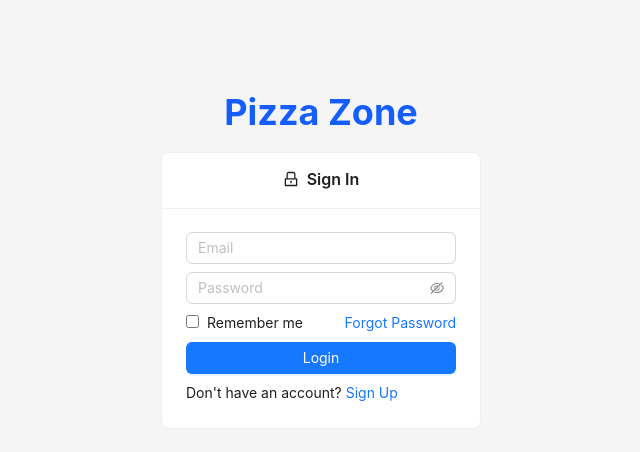
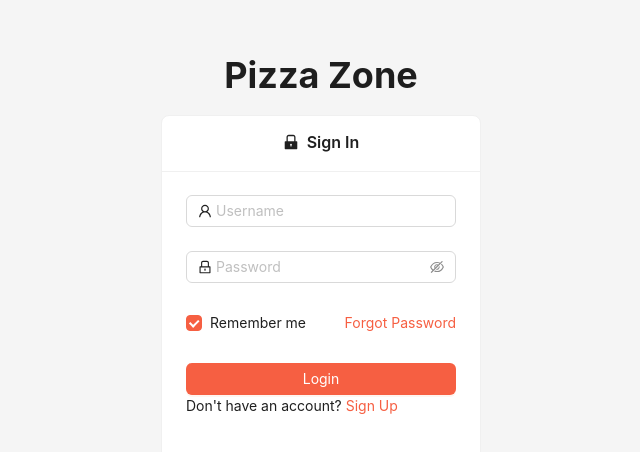
Before and after one commit to jyotishankar04/pizza-admin-ui, a React (Vite) app: page /auth/login in a window 1280 px wide. Shown: the part 140-592 px from the top of the page, without its empty margins (319-959 px from the left). Built offline with nearby package versions, Linux system fonts and the light colour scheme; no server answers.

Commit message:
added login page

```diff
--- a/package.json
+++ b/package.json
@@ -12,7 +12,9 @@
   },
   "dependencies": {
     "@tailwindcss/vite": "^4.1.11",
+    "@tanstack/react-query": "^5.90.2",
     "antd": "^5.26.7",
+    "axios": "^1.12.2",
     "react": "^19.1.1",
     "react-dom": "^19.1.1",
     "react-router-dom": "^7.7.1",
--- /dev/null
+++ b/src/http/api.ts
@@ -0,0 +1,4 @@
+import type { Credentials } from "../types"
+import { api } from "./client"
+
+export const login = async (credentials: Credentials) => api.post('/auth/login', credentials)
--- /dev/null
+++ b/src/http/client.ts
@@ -0,0 +1,10 @@
+import axios from "axios";
+
+export const api = axios.create({
+    baseURL: import.meta.env.VITE_BACKEND_URL,
+    headers: {
+        'Content-Type': 'application/json',
+        'Accept': 'application/json'
+    },
+    withCredentials: true
+})
--- a/src/main.tsx
+++ b/src/main.tsx
@@ -3,10 +3,21 @@ import { createRoot } from 'react-dom/client'
 import './index.css'
 import { RouterProvider } from 'react-router-dom'
 import { router } from './router.tsx'
+import { ConfigProvider } from 'antd'
+import { QueryClient, QueryClientProvider } from '@tanstack/react-query'
+const queryClient = new QueryClient()
 
 createRoot(document.getElementById('root')!).render(
   <StrictMode>
-    <RouterProvider router={router}>
-    </RouterProvider>
+    <QueryClientProvider client={queryClient}>
+      <ConfigProvider theme={{
+        token: {
+          colorPrimary: '#F65F42',
+          colorLink: '#F65F42',
+        },
+      }}>
+        <RouterProvider router={router} />
+      </ConfigProvider>
+    </QueryClientProvider>
   </StrictMode>,
 )
--- a/src/pages/login/Login.tsx
+++ b/src/pages/login/Login.tsx
@@ -1,33 +1,98 @@
-import { Button, Card, Input, Layout, Space } from "antd"
-import { LockOutlined } from "@ant-design/icons"
+import { Alert, Button, Card, Checkbox, Form, Input, Layout, Space } from "antd"
+import { LockFilled, LockOutlined, UserOutlined } from "@ant-design/icons"
+import { useMutation } from "@tanstack/react-query"
+import type { Credentials } from "../../types"
+import { login } from "../../http/api"
+
+const loginUser = async (userData: Credentials) => {
+   const res = await login(userData)
+   return res.data
+}
+
+
+
+
 const Login = () => {
+  const { mutateAsync, isPending, isError, error } = useMutation({
+    mutationKey: ['login'],
+    mutationFn:loginUser,
+    onSuccess: (data) => {
+      console.log(data)
+    },
+  })
   return (
     <div>
       <Layout className="w-screen h-screen flex justify-center items-center gap-5">
-        <div className="flex justify-center items-center text-blue-600">
-          <h1 className="text-4xl font-bold">Pizza Zone</h1>
+        <div className="flex justify-center items-center ">
+          <Layout.Content className="text-4xl font-bold text-[#F65F42]">Pizza Zone</Layout.Content>
         </div>
         <Card title={
           <Space className="flex justify-center items-center w-full">
-            <LockOutlined />
+            <LockFilled />
             Sign In
           </Space>
         }
           className="w-80"
         >
-          <div className="flex flex-col gap-2">
-            <Input placeholder="Email" />
-            <Input.Password placeholder="Password" />
-            <div className="flex justify-between items-center">
+          <Form className="" initialValues={
+            {
+              remember: true
+            }
+          }
+          onFinish={async(values) => {
+            await mutateAsync({
+              email: values.username,
+              password: values.password
+            })
+          }}
+          onFinishFailed={(errorInfo) => {
+            console.log('Failed:', errorInfo);
+          }}
+          >
+            {
+              isError && <Alert message={error?.message} type="error" className="mb-5" />
+            }
+            <Form.Item name={"username"} rules={[
+              {
+                required: true,
+                message: 'Please input your username!',
+              },
+              {
+                type: 'email',
+                message: 'The input is not valid E-mail!',
+              }
+            ]}>
+              <Input prefix={<UserOutlined />} placeholder="Username" />
+            </Form.Item>
+            <Form.Item name={"password"} rules={[
+            {
+              required: true,
+              message: 'Please input your password!'
+            },
+            {
+              type: 'string',
+              message: 'The input is not valid Password!',
+            }
+            ]}>
+              <Input.Password prefix={<LockOutlined />} placeholder="Password" />
+            </Form.Item>
+            <Form.Item >
+              <div className="flex justify-between w-full">
+
               <Space>
-                <input type="checkbox" id="remember" />
-                <label htmlFor="remember">Remember me</label>
+                <Form.Item name="remember" valuePropName="checked" noStyle>
+                  <Checkbox>Remember me</Checkbox>
+                </Form.Item>
               </Space>
               <a href="/forgot">Forgot Password</a>
-            </div>
-            <Button type="primary">Login</Button>
-            <p>Don't have an account? <a href="/auth/register">Sign Up</a></p>
-          </div>
+              </div>
+            </Form.Item>
+            <Form.Item>
+
+              <Button  loading={isPending} type="primary" htmlType="submit" className="w-full" >Login</Button>
+              <p>Don't have an account? <a href="/auth/register">Sign Up</a></p>
+            </Form.Item>
+          </Form>
         </Card>
       </Layout>
     </div>
--- /dev/null
+++ b/src/types.ts
@@ -0,0 +1,4 @@
+export type Credentials = {
+    email: string;
+    password: string;
+};
```
Also changed, not shown: 2 other files (tests, documents, lock files or other folders).
